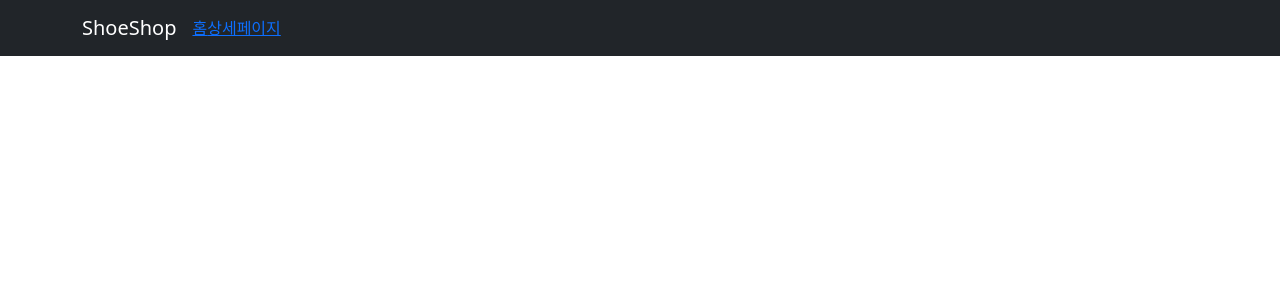
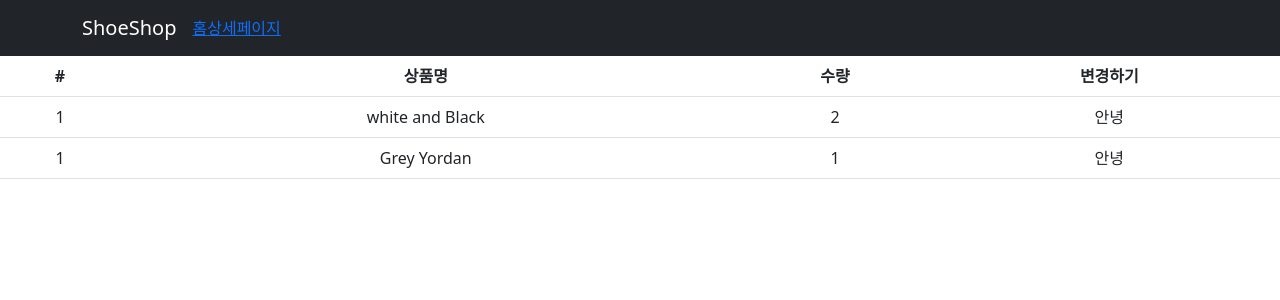
Before and after one commit to whdgjs7300/react-shop-mini, a React (Create React App) app: page /cart in a window 1280 px wide. Before the commit this address had no page. Shown: the top 300 px of the page. Built offline with nearby package versions, Linux system fonts and the light colour scheme.

Commit message:
01/16 redux

```diff
--- a/package.json
+++ b/package.json
@@ -3,6 +3,7 @@
   "version": "0.1.0",
   "private": true,
   "dependencies": {
+    "@reduxjs/toolkit": "^1.9.1",
     "@testing-library/jest-dom": "^5.16.5",
     "@testing-library/react": "^13.4.0",
     "@testing-library/user-event": "^13.5.0",
@@ -11,8 +12,10 @@
     "react": "^18.2.0",
     "react-bootstrap": "^2.6.0",
     "react-dom": "^18.2.0",
+    "react-redux": "^8.0.5",
     "react-router-dom": "^6.4.3",
     "react-scripts": "5.0.1",
+    "redux": "^4.2.0",
     "styled-components": "^5.3.6",
     "web-vitals": "^2.1.4"
   },
--- a/src/App.css
+++ b/src/App.css
@@ -47,3 +47,12 @@
     transform: rotate(360deg);
   }
 }
+
+.start {
+  opacity: 0;
+}
+
+.end {
+  opacity: 1;
+  transition: opacity 0.5s;
+}
--- a/src/App.js
+++ b/src/App.js
@@ -4,21 +4,28 @@ import Button  from 'react-bootstrap/Button';
 import Container from 'react-bootstrap/Container';
 import Nav from 'react-bootstrap/Nav';
 import Navbar from 'react-bootstrap/Navbar';
-import {useState} from 'react';
+import {createContext, useState} from 'react';
 import data from './data';
 import { Routes,Route, Link, useNavigate, Outlet }
 from 'react-router-dom';
 import Detail from './Page/Detail';
 import axios from 'axios';
+import Cart from './Page/Cart';
+
+
+export const Context1 = createContext();
+
 
 function App() {
   let [shoes,setShoes] = useState(data);
   let navigate = useNavigate();
   let [count,setCount] = useState(0);
+  let [재고] = useState([10,11,12]);
 
 
   return (
-    <div className="App">
+
+ <div className="App">
 
 
 
@@ -61,11 +68,14 @@ function App() {
               setShoes(copy);
             })
 
+
           }}>더보기</button>
         </div>
 
       } />
       <Route path='/detail/:id' element={<Detail shoes={shoes}  />} />
+
+      <Route path='/cart' element={<Cart/>}></Route>
 
 
 
@@ -82,6 +92,9 @@ function App() {
     </Routes>
 
     </div>
+
+
+
   );
 }
 function About() {
--- /dev/null
+++ b/src/Page/Cart.jsx
@@ -0,0 +1,40 @@
+import Table from 'react-bootstrap/Table';
+import { useSelector } from 'react-redux';
+
+const Cart = () => {
+    // store 가져와줌
+    let state = useSelector((state)=>{return state })
+    console.log(state.stock)
+    return (
+
+        <div>
+    <Table>
+        <thead>
+            <tr>
+            <th>#</th>
+            <th>상품명</th>
+            <th>수량</th>
+            <th>변경하기</th>
+            </tr>
+        </thead>
+        <tbody>
+            <tr>
+            <td>1</td>
+            <td>{state.cart[0].name}</td>
+            <td>{state.cart[0].count}</td>
+            <td>안녕</td>
+            </tr>
+
+            <tr>
+            <td>1</td>
+            <td>{state.cart[1].name}</td>
+            <td>{state.cart[1].count}</td>
+            <td>안녕</td>
+            </tr>
+        </tbody>
+        </Table>
+        </div>
+    );
+}
+
+export default Cart;
--- a/src/Page/Detail.jsx
+++ b/src/Page/Detail.jsx
@@ -2,6 +2,10 @@ import { useState } from "react";
 import { useEffect } from "react";
 import { useParams } from "react-router-dom";
 import styled from 'styled-components'
+import Nav from 'react-bootstrap/Nav';
+import { Context1 } from "../App";
+import { useContext } from "react";
+
 
     let YellowBtn = styled.button`
     background : yellow;
@@ -14,6 +18,8 @@ import styled from 'styled-components'
 
     `
     const Detail = (props) => {
+        // state 보관함 해체 함수
+        let {재고, shoes} = useContext(Context1);
 
         let [count, setCount] = useState(0);
         let [alert,setAlert] = useState(true);
@@ -23,6 +29,8 @@ import styled from 'styled-components'
         let 찾은상품 = props.shoes.find((x)=>{
             return x.id == id;
         });
+        let [tap,setTap] = useState(0);
+
 
 
 
@@ -52,6 +60,9 @@ import styled from 'styled-components'
                         </div>
                     ) : null
                 }
+
+
+
                 {count}
                 <button onClick={()=>{setCount(count+1)}}>버튼</button>
         <div className="row">
@@ -69,9 +80,53 @@ import styled from 'styled-components'
         </div>
     </div>
     </div>
+        <Nav variant="tabs" defaultActiveKey="link-0">
+        <Nav.Item>
+            <Nav.Link onClick={()=>{
+                setTap(0)
+            }} eventKey="link-0">Option 0</Nav.Link>
+        </Nav.Item>
+        <Nav.Item>
+            <Nav.Link onClick={()=>{
+                setTap(1)
+            }} eventKey="link-1">Option 1</Nav.Link>
+        </Nav.Item>
+        <Nav.Item>
+            <Nav.Link onClick={()=>{
+                setTap(2)
+            }} eventKey="link-2">Option 2</Nav.Link>
+        </Nav.Item>
+        </Nav>
+        <Tapcontent tap={tap} />
+
 
             </div>
         );
     }
 
+
+function Tapcontent(props) {
+    let [fade,setFade] = useState('')
+    let {재고} = useContext(Context1);
+
+
+    useEffect(()=>{
+        setTimeout(()=>{setFade('end') },100)
+        // 클린업 함수 return () => {} 위에 유즈이펙트 함수 실행전에
+        // 먼저 실행하는 정리하는 함수
+        return ()=> {
+            setFade('')
+        }
+    },[props.tap])
+
+
+    if (props.tap == 0 ) {
+        return <div className={'start '+fade}>내용0</div>
+    } else if (props.tap == 1) {
+        return <div className={'start '+fade}>내용1</div>
+    } else {
+        return <div className={'start '+fade}>내용2</div>
+    }
+}
+
     export default Detail;
--- a/src/index.js
+++ b/src/index.js
@@ -4,15 +4,24 @@ import './index.css';
 import App from './App';
 import reportWebVitals from './reportWebVitals';
 import {BrowserRouter} from 'react-router-dom';
+import { Provider } from 'react-redux';
+import store from './store';
+
 
 const root = ReactDOM.createRoot(document.getElementById('root'));
 root.render(
-  <React.StrictMode>
+
+
     <BrowserRouter>
-    <App />
+      <Provider store={store}>
+      <App />
+    </Provider>
+
     </BrowserRouter>
 
-  </React.StrictMode>
+
+
+
 );
 
 // If you want to start measuring performance in your app, pass a function
--- /dev/null
+++ b/src/store.js
@@ -0,0 +1,33 @@
+import { configureStore, createSlice } from "@reduxjs/toolkit";
+
+// state 보관함
+let user = createSlice({
+    name : 'state이름~~',
+    initialState :' kim',
+
+})
+
+let stock = createSlice({
+    name : 'stock',
+    initialState : [10,11,12]
+})
+
+let cart = createSlice({
+    name : 'cart',
+    initialState : [
+        {id : 0, name : 'white and Black', count: 2},
+        {id : 2, name : 'Grey Yordan', count: 1}
+    ]
+})
+
+
+export default configureStore({
+    // 여기에 state 등록해야함
+    reducer: {
+        user : user.reducer,
+        stock : stock.reducer,
+        cart : cart.reducer
+    }
+
+
+})
```
Also changed, not shown: 1 other file (tests, documents, lock files or other folders).
